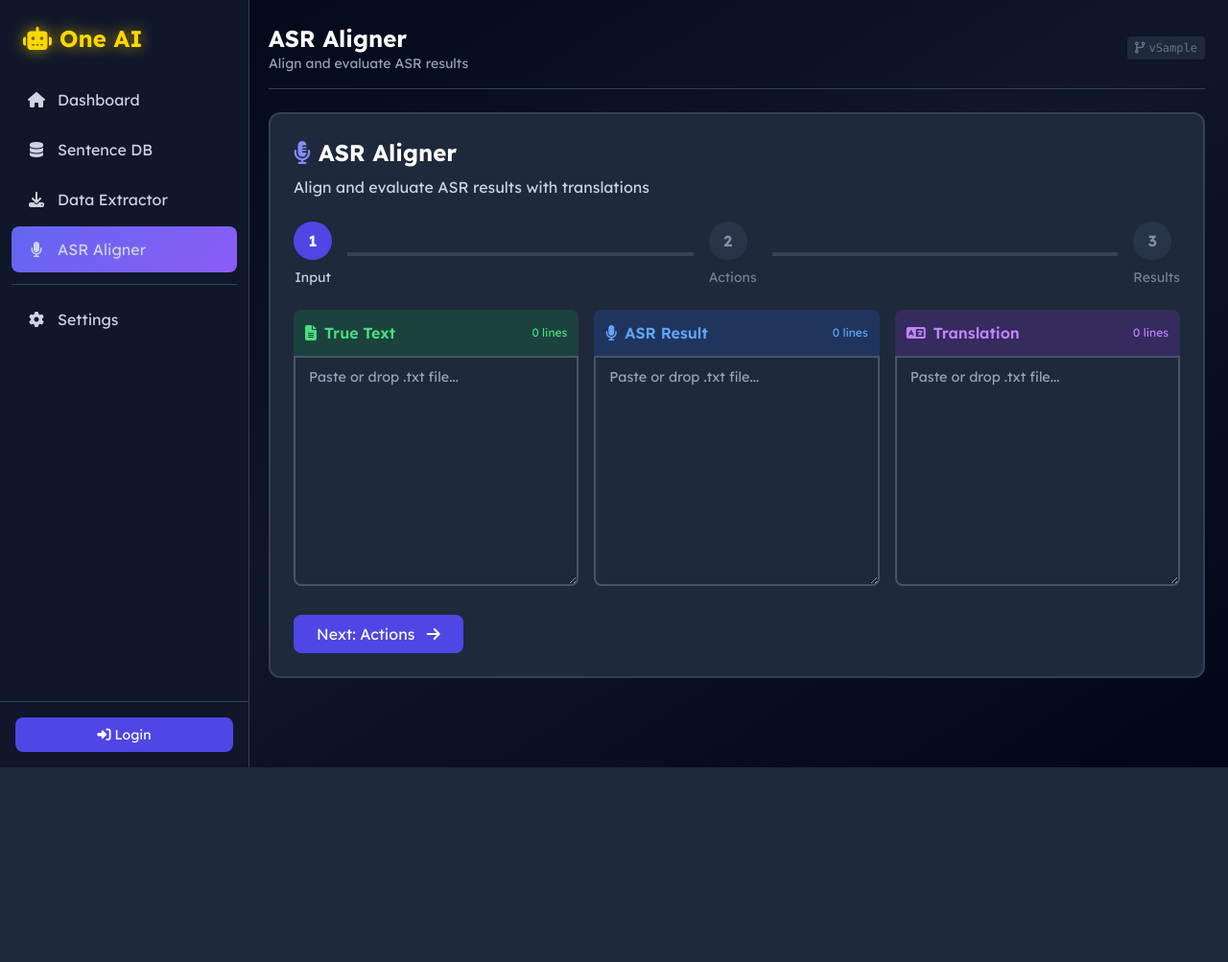
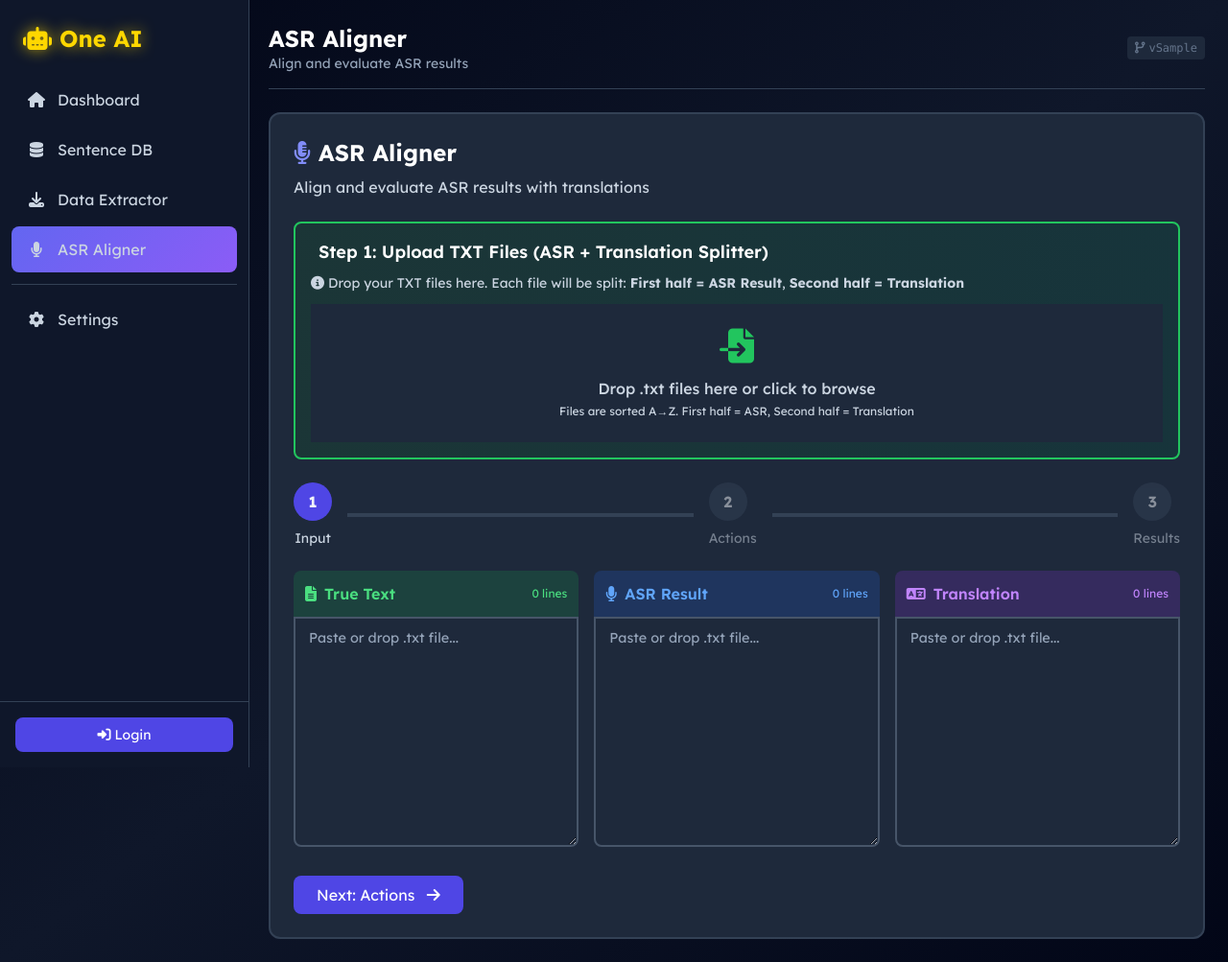
Before and after one commit to masusbilla4/one-ai-tool, a Flask app: template templates/main_dashboard.html in a window 1280 px wide, after a click on "ASR Aligner". Shown: the whole page at 96% size. Before the commit the page ends 800 px from the top, so only its background shows below. Run offline with Flask 3, Linux system fonts and the light colour scheme; the template is opened without the code that fills it: most values are stand-ins (such as "Sample title", 1, 10 or a date in 2020); parts of the project's set-up code (start-up, migrations or seed data) failed here and were passed over; some libraries are stand-ins or nearby versions.

Commit message:
fix: ASR Splitter and code optimizations
- Added ASR Splitter drop zone to main dashboard
- Fixed TXT file parsing with splitlines() for cross-platform support
- Consolidated duplicate constants to config.py
- Fixed thread safety in async operations
- Fixed template path to use absolute path
- Restored YouTube extraction functionality
- Added input validation and DoS prevention

Co-Authored-By: Cline SR

```diff
--- a/templates/main_dashboard.html
+++ b/templates/main_dashboard.html
@@ -601,6 +601,33 @@
                 </h2>
                 <p class="text-slate-400 mb-6">Align and evaluate ASR results with translations</p>
 
+                <!-- Step 1: ASR Splitter Drop Zone -->
+                <div class="mb-6 p-4 bg-gradient-to-r from-green-900/30 to-emerald-900/30 border-2 border-green-500 rounded-lg">
+                    <h3 class="text-lg font-semibold text-green-400 mb-2">
+                        <i class="fas fa-step-1 mr-2"></i>Step 1: Upload TXT Files (ASR + Translation Splitter)
+                    </h3>
+                    <p class="text-sm text-slate-400 mb-3">
+                        <i class="fas fa-info-circle mr-1"></i>Drop your TXT files here. Each file will be split: <strong>First half = ASR Result</strong>, <strong>Second half = Translation</strong>
+                    </p>
+                    <div id="asr-splitter-dropzone" class="drop-zone bg-slate-800 border-dashed border-green-600 hover:border-green-400 hover:bg-slate-700 cursor-pointer" onclick="document.getElementById('asr-splitter-file').click()">
+                        <div class="text-center py-6">
+                            <i class="fas fa-file-import text-4xl text-green-500 mb-3"></i>
+                            <p class="text-white font-medium">Drop .txt files here or click to browse</p>
+                            <p class="text-xs text-slate-400 mt-1">Files are sorted A→Z. First half = ASR, Second half = Translation</p>
+                        </div>
+                    </div>
+                    <input type="file" id="asr-splitter-file" multiple accept=".txt" style="display:none" onchange="handleASRSplitterFile(event)">
+                    <div id="asr-splitter-filelist" class="mt-3 hidden">
+                        <div class="flex justify-between items-center bg-slate-800 p-2 rounded">
+                            <span class="text-sm text-slate-300" id="asr-splitter-count">0 files</span>
+                            <button onclick="clearASRSplitter()" class="text-red-400 hover:text-red-300 text-xs">
+                                <i class="fas fa-trash mr-1"></i>Clear
+                            </button>
+                        </div>
+                        <div id="asr-splitter-items" class="max-h-32 overflow-y-auto bg-slate-800 p-2 rounded mt-2"></div>
+                    </div>
+                </div>
+
                 <!-- Step Wizard -->
                 <div class="flex items-center justify-between mb-6">
                     <div class="asr-step active" id="asr-step-1">
@@ -1163,6 +1190,49 @@
                 if (data.alignment_data) { asrAlignmentData = data.alignment_data; renderASRResults(); alert(`Translation aligned: ${data.count} sentences`); }
             } catch (e) { alert('Error: ' + e.message); }
         }
+
+        // ASR Splitter functions
+        let asrSplitterFiles = [];
+        const asrSplitterDropzone = document.getElementById('asr-splitter-dropzone');
+        if (asrSplitterDropzone) {
+            asrSplitterDropzone.addEventListener('dragover', (e) => { e.preventDefault(); e.stopPropagation(); asrSplitterDropzone.classList.add('drag-over'); });
+            asrSplitterDropzone.addEventListener('dragleave', (e) => { e.preventDefault(); e.stopPropagation(); asrSplitterDropzone.classList.remove('drag-over'); });
+            asrSplitterDropzone.addEventListener('drop', (e) => {
+                e.preventDefault(); e.stopPropagation(); asrSplitterDropzone.classList.remove('drag-over');
+                const files = Array.from(e.dataTransfer.files).filter(f => f.name.toLowerCase().endsWith('.txt'));
+                if (files.length === 0) { alert('Please drop .txt files only.'); return; }
+                processASRSplitterFiles(files);
+            });
+        }
+        function handleASRSplitterFile(event) {
+            const files = Array.from(event.target.files).filter(f => f.name.toLowerCase().endsWith('.txt'));
+            if (files.length === 0) { alert('Please select .txt files only.'); return; }
+            processASRSplitterFiles(files); event.target.value = '';
+        }
+        async function processASRSplitterFiles(files) {
+            files.sort((a, b) => a.name.localeCompare(b.name, undefined, { numeric: true, sensitivity: 'base' }));
+            asrSplitterFiles = files;
+            document.getElementById('asr-splitter-filelist').classList.remove('hidden');
+            document.getElementById('asr-splitter-count').textContent = files.length + ' file' + (files.length > 1 ? 's' : '') + ' (sorted A→Z)';
+            const itemsEl = document.getElementById('asr-splitter-items'); itemsEl.innerHTML = '';
+            files.forEach((f, i) => { itemsEl.innerHTML += '<div class="text-sm text-slate-400 py-1"><i class="fas fa-file mr-2 text-green-500"></i>' + (i+1) + '. ' + escapeHtml(f.name) + '</div>'; });
+            let allAsrLines = [], allTransLines = [];
+            for (let i = 0; i < files.length; i++) {
+                try {
+                    const content = await readFileAsText(files[i]);
+                    const lines = content.split('\n');
+                    const mid = Math.floor(lines.length / 2);
+                    allAsrLines.push(...lines.slice(0, mid).map(l => l.trim()).filter(l => l));
+                    allTransLines.push(...lines.slice(mid).map(l => l.trim()).filter(l => l));
+                } catch (e) { alert('Error reading ' + files[i].name + ': ' + e.message); }
+            }
+            if (allAsrLines.length > 0) document.getElementById('asr-asr-text').value = allAsrLines.join('\n');
+            if (allTransLines.length > 0) document.getElementById('asr-trans-text').value = allTransLines.join('\n');
+            updateASRLineCounts();
+            alert('Split complete: ' + allAsrLines.length + ' ASR + ' + allTransLines.length + ' Translation lines');
+        }
+        function readFileAsText(file) { return new Promise((resolve, reject) => { const reader = new FileReader(); reader.onload = (e) => resolve(e.target.result); reader.onerror = (e) => reject(e); reader.readAsText(file, 'utf-8'); }); }
+        function clearASRSplitter() { asrSplitterFiles = []; document.getElementById('asr-splitter-filelist').classList.add('hidden'); document.getElementById('asr-splitter-items').innerHTML = ''; document.getElementById('asr-splitter-file').value = ''; }
     </script>
 </body>
 </html>
```
